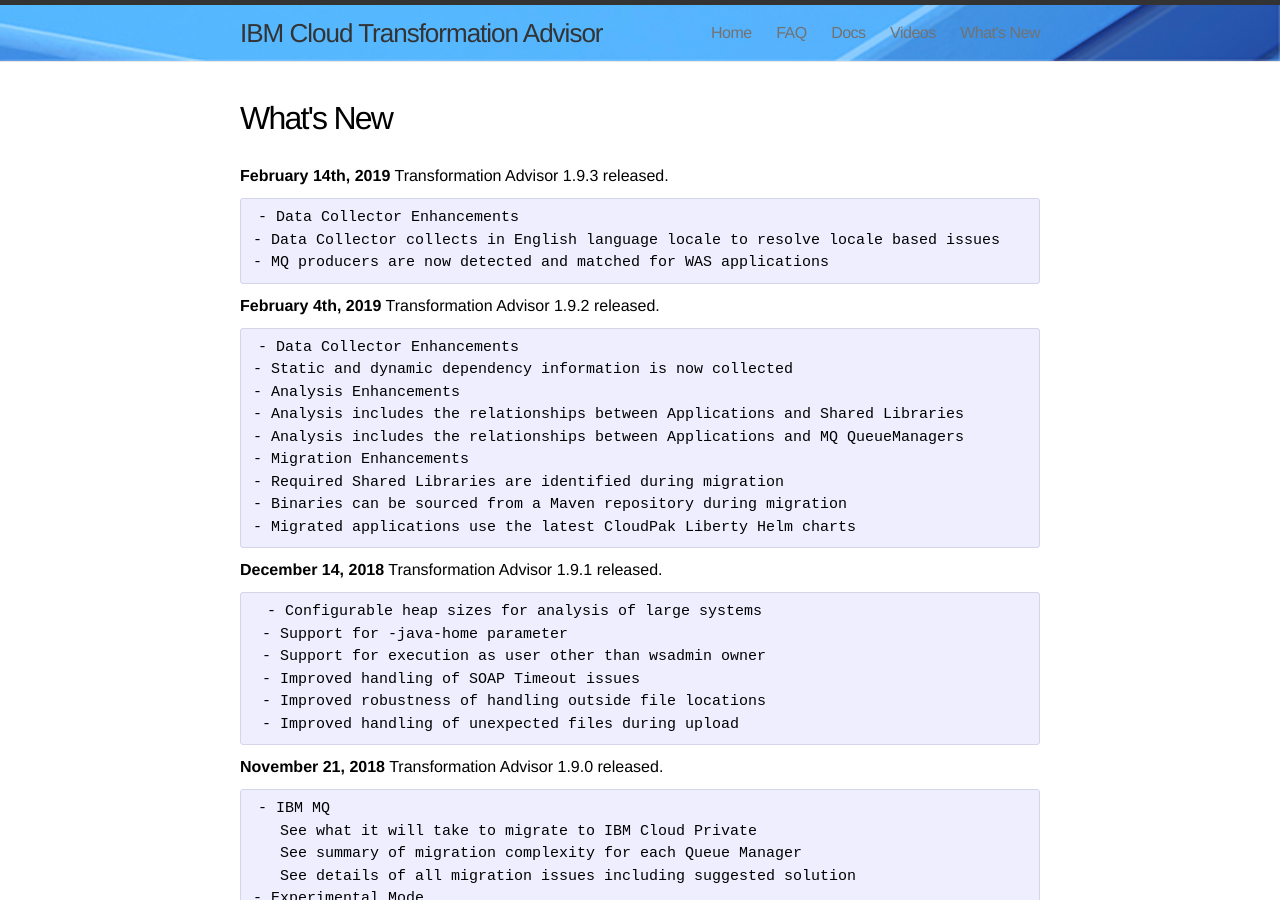
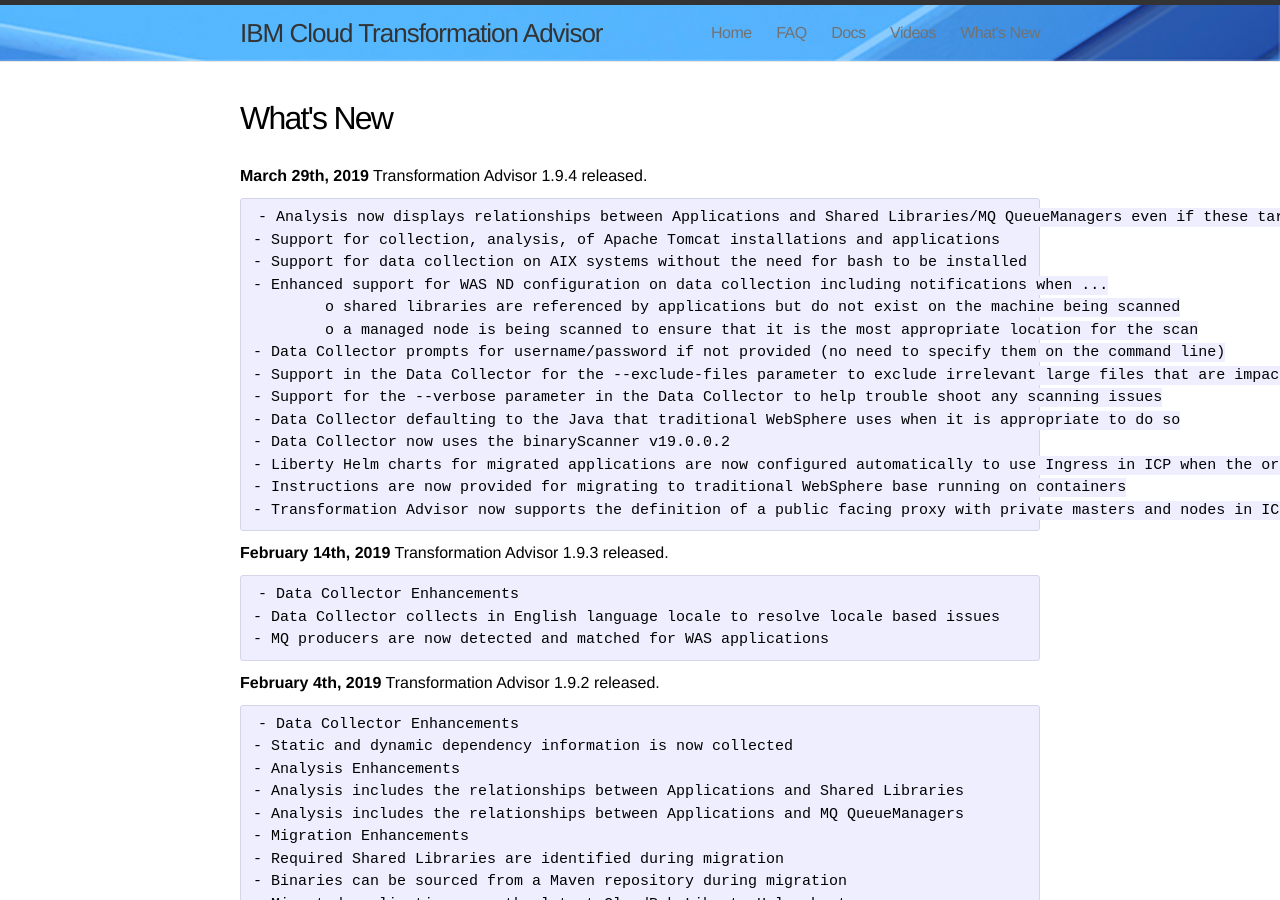
Before and after one commit to TransformationAdvisor/TA.github.io, a Jekyll site: the page built from news/index.md, in a window 1280 px wide and 900 px high. Built offline with Jekyll 4.4.1, drawn with Linux system fonts in a browser that asks for light colours.

Commit message:
Update index.md

```diff
--- a/news/index.md
+++ b/news/index.md
@@ -2,6 +2,22 @@
 layout: page
 title: What's New
 ---
+**March 29th, 2019** Transformation Advisor 1.9.4 released.
+
+	- Analysis now displays relationships between Applications and Shared Libraries/MQ QueueManagers even if these targets have not been scanned
+	- Support for collection, analysis, of Apache Tomcat installations and applications
+	- Support for data collection on AIX systems without the need for bash to be installed
+	- Enhanced support for WAS ND configuration on data collection including notifications when ...
+		o shared libraries are referenced by applications but do not exist on the machine being scanned
+		o a managed node is being scanned to ensure that it is the most appropriate location for the scan
+	- Data Collector prompts for username/password if not provided (no need to specify them on the command line)
+	- Support in the Data Collector for the --exclude-files parameter to exclude irrelevant large files that are impacting performance
+	- Support for the --verbose parameter in the Data Collector to help trouble shoot any scanning issues
+	- Data Collector defaulting to the Java that traditional WebSphere uses when it is appropriate to do so
+	- Data Collector now uses the binaryScanner v19.0.0.2
+	- Liberty Helm charts for migrated applications are now configured automatically to use Ingress in ICP when the original application has only a single context route
+	- Instructions are now provided for migrating to traditional WebSphere base running on containers
+	- Transformation Advisor now supports the definition of a public facing proxy with private masters and nodes in ICP
 
 **February 14th, 2019** Transformation Advisor 1.9.3 released.
 
```
